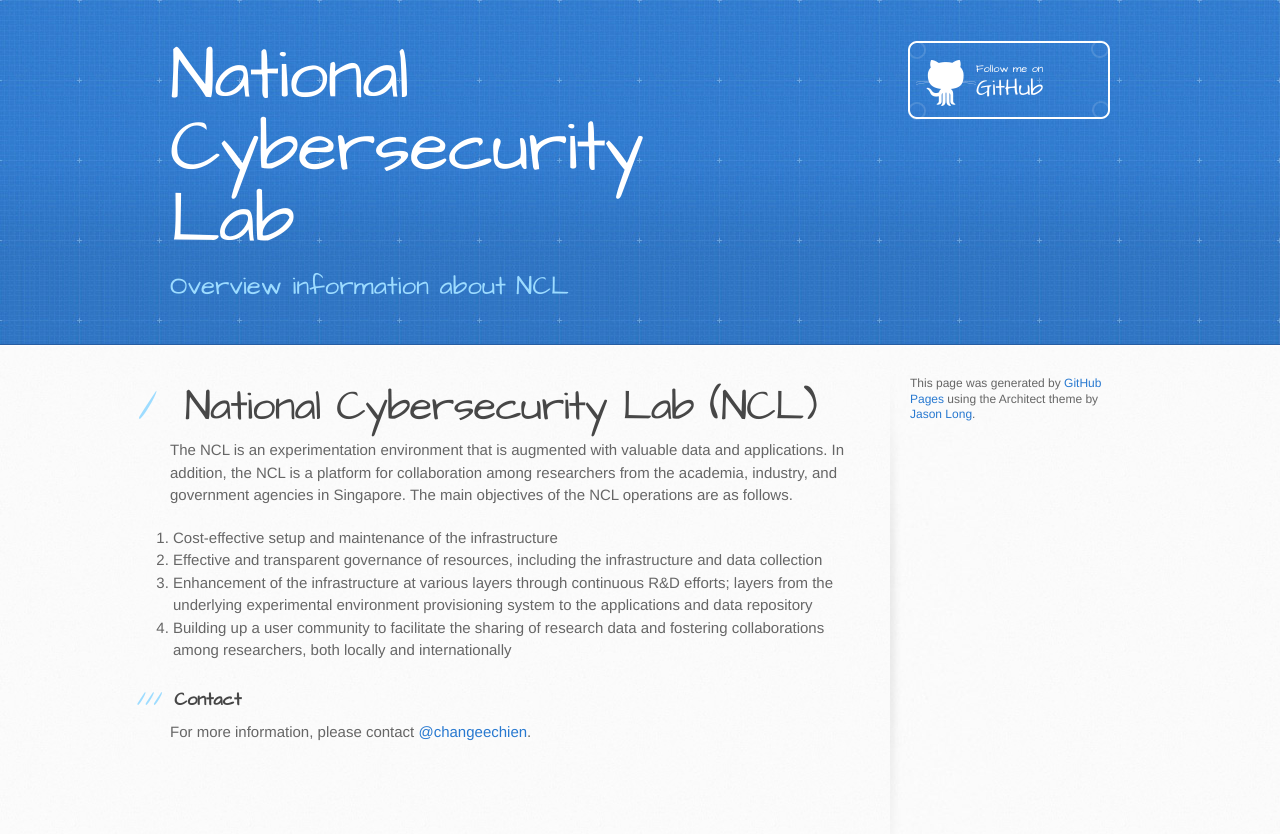
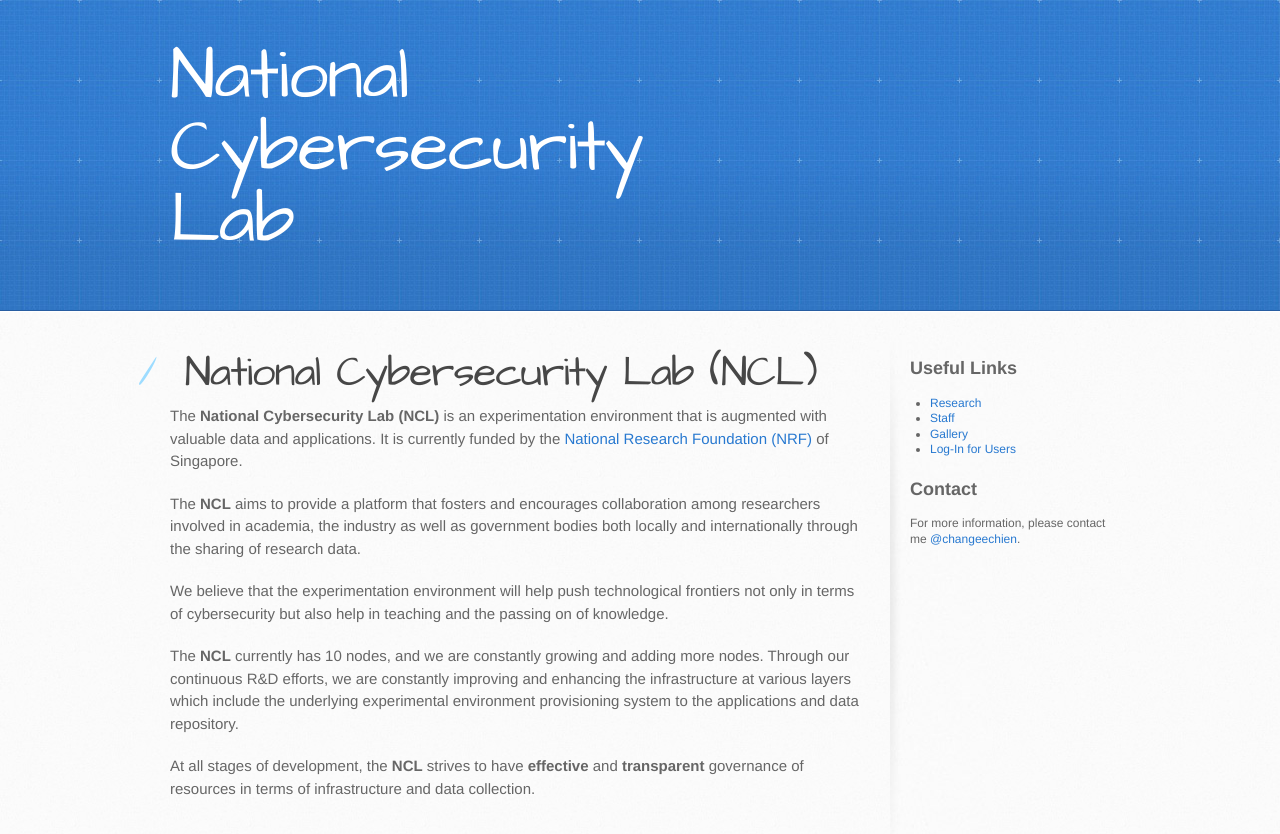
Before and after one commit to KynastonJ/nus-ncl.github.io, a plain HTML site: page index.html in a window 1280 px wide. Drawn offline with Linux system fonts and the light colour scheme.

Commit message:
Content changes for landing page
Changed the layout format a little as well

```diff
--- a/index.html
+++ b/index.html
@@ -20,8 +20,8 @@
     <header>
       <div class="inner">
         <h1>National Cybersecurity Lab</h1>
-        <h2>Overview information about NCL</h2>
-        <a href="https://github.com/nus-ncl" class="button"><small>Follow me on</small> GitHub</a>
+        <!-- <h2>Overview information about NCL</h2>
+        <a href="https://github.com/nus-ncl" class="button"><small>Follow me on</small> GitHub</a> -->
       </div>
     </header>
 
@@ -31,25 +31,37 @@
           <h1>
 <a id="national-cybersecurity-lab-ncl" class="anchor" href="#national-cybersecurity-lab-ncl" aria-hidden="true"><span class="octicon octicon-link"></span></a>National Cybersecurity Lab (NCL)</h1>
 
-<p>The NCL is an experimentation environment that is augmented with valuable data and applications. In addition, the NCL is a platform for collaboration among researchers from the academia, industry, and government agencies in Singapore. The main objectives of the NCL operations are as follows.</p>
 
-<ol>
-<li>Cost-effective setup and maintenance of the infrastructure</li>
-<li>Effective and transparent governance of resources, including the infrastructure and data collection</li>
-<li>Enhancement of the infrastructure at various layers through continuous R&amp;D efforts; layers from the underlying experimental environment provisioning system to the applications and data repository</li>
-<li>Building up a user community to facilitate the sharing of research data and fostering collaborations among researchers, both locally and internationally</li>
-</ol>
+<p>The <b>National Cybersecurity Lab (NCL)</b> is an experimentation environment that is augmented with valuable data and applications. It is currently funded by the <a href="http://www.nrf.gov.sg">National Research Foundation (NRF)</a> of Singapore.</p>
 
-<h3>
-<a id="contact" class="anchor" href="#contact" aria-hidden="true"><span class="octicon octicon-link"></span></a>Contact</h3>
 
-<p>For more information, please contact <a href="https://github.com/changeechien" class="user-mention">@changeechien</a>.</p>
+<p>The <b>NCL</b> aims to provide a platform that fosters and encourages collaboration among researchers involved in academia, the industry as well as government bodies both locally and internationally through the sharing of research data.</p>
+
+<p>We believe that the experimentation environment will help push technological frontiers not only in terms of cybersecurity but also help in teaching and the passing on of knowledge.</p>
+
+<p>The <b>NCL</b> currently has 10 nodes, and we are constantly growing and adding more nodes. Through our continuous R&amp;D efforts, we are constantly improving and enhancing the infrastructure at various layers which include the underlying experimental environment provisioning system to the applications and data repository.
+
+<p>At all stages of development, the <b>NCL</b> strives to have <b>effective</b> and <b>transparent</b> governance of resources in terms of infrastructure and data collection.
+
+
         </section>
 
         <aside id="sidebar">
 
 
-          <p>This page was generated by <a href="https://pages.github.com">GitHub Pages</a> using the Architect theme by <a href="https://twitter.com/jasonlong">Jason Long</a>.</p>
+          <h2>Useful Links</h2>
+          <ul>
+          <li><a href="https://github.com/changeechien">Research</a></li>
+          <li><a href="https://github.com/changeechien">Staff</a></li>
+          <li><a href="https://github.com/changeechien">Gallery</a></li>
+          <li><a href="https://github.com/changeechien">Log-In for Users</a></li>
+          </ul>
+
+          <h2>
+          <a id="contact" class="anchor" href="#contact" aria-hidden="true"><span class="octicon octicon-link"></span></a>Contact</h3>
+
+          <p>For more information, please contact me <a href="https://www.comp.nus.edu.sg/~changec/" class="user-mention">@changeechien</a>.</p>
+
         </aside>
       </div>
     </div>
```
